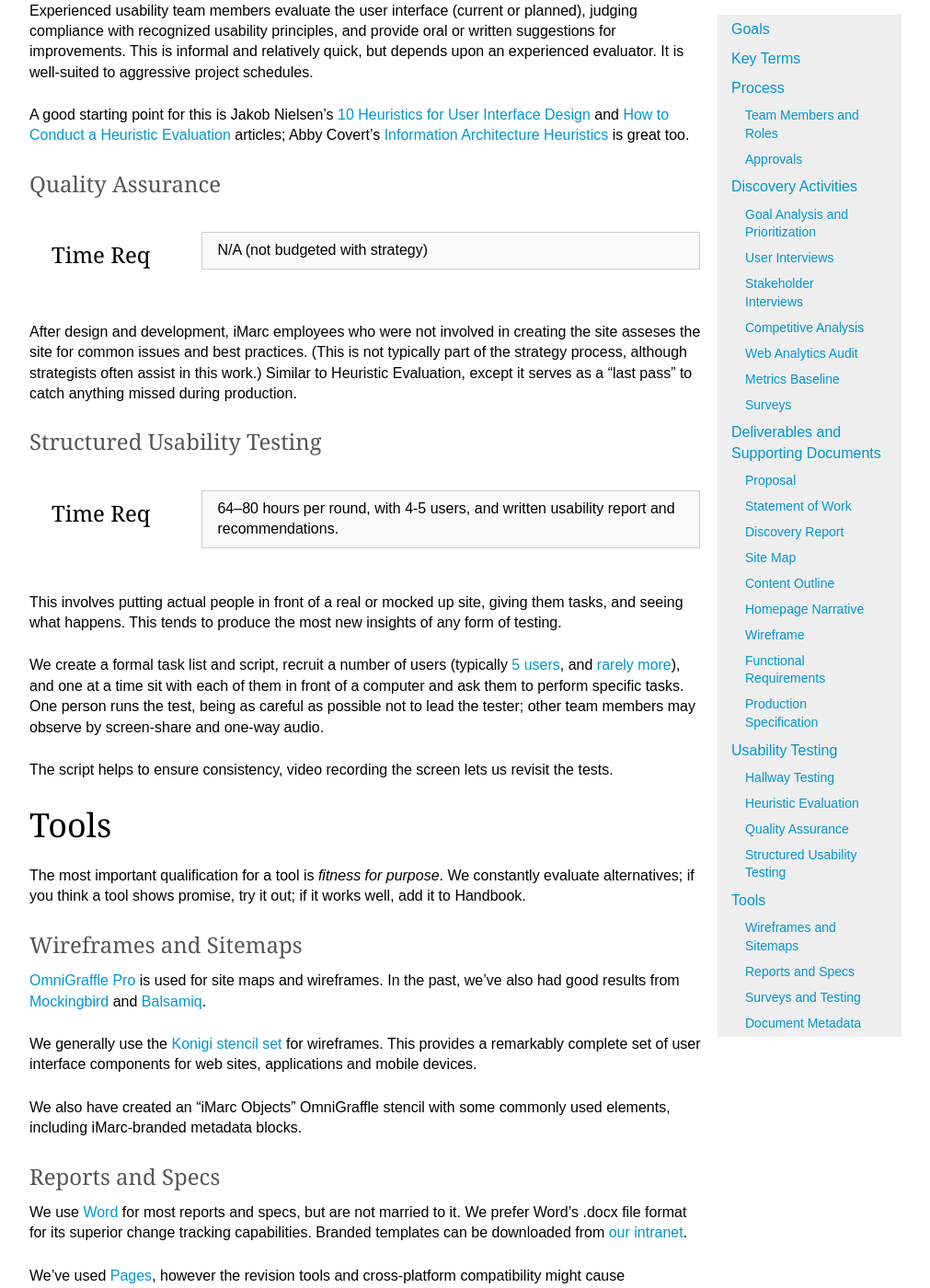
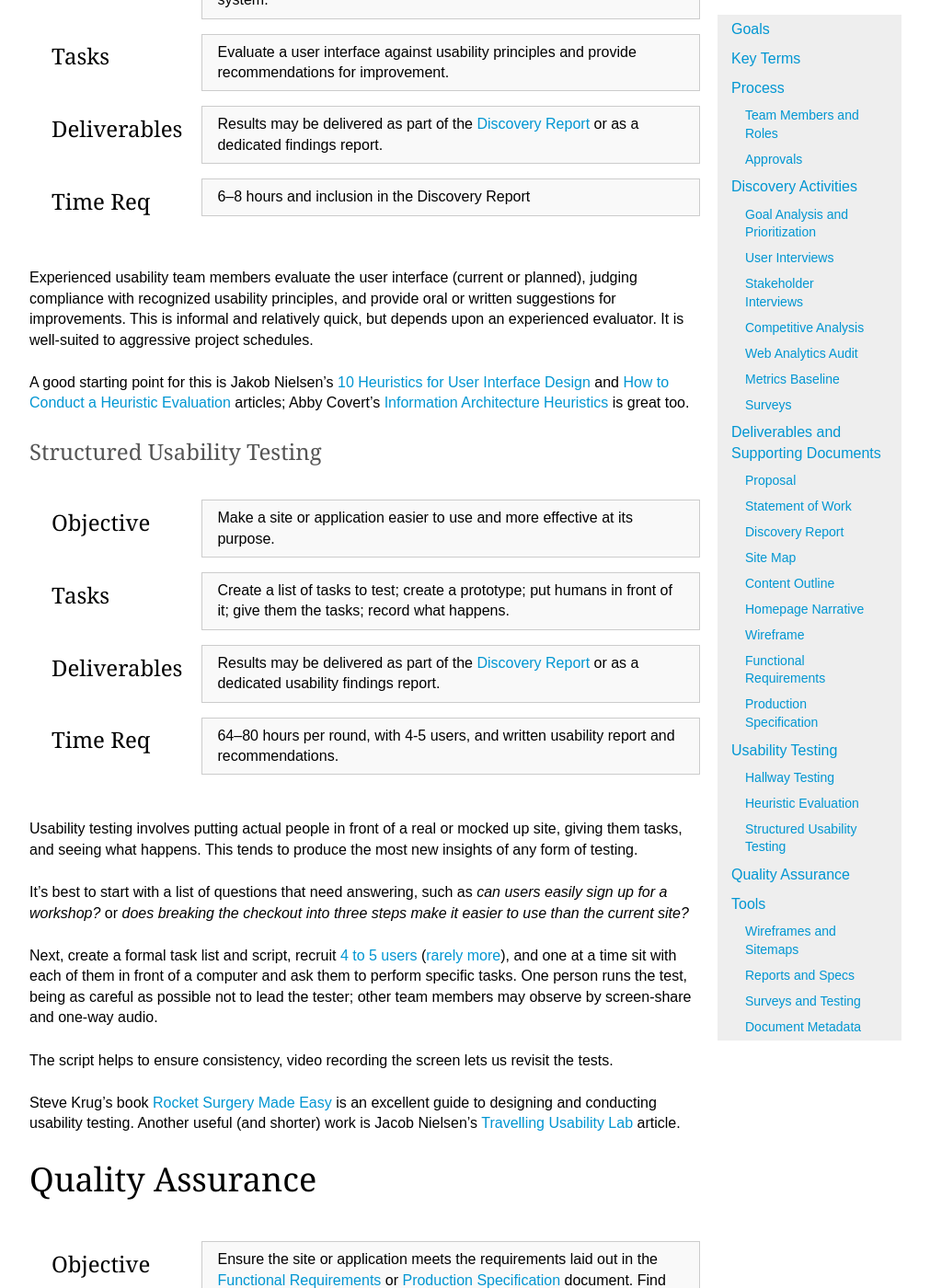
Before and after one commit to imarc/handbook, a Jekyll site: the page built from strategy.markdown, in a window 1280 px wide and 1400 px high, scrolled down 14299 px. Shown: the whole window at 92% size, without its empty margins (134-1145 px from the left). Built offline with Jekyll 4.4.1, drawn with Linux system fonts in a browser that asks for light colours; nearby versions of some CDN libraries; some web fonts are replaced; some of the changed text lies outside the part shown.

Commit message:
Expanded Usability Testing content; moved QA to own section
Full set of Objective/Task/Deliverables/Time added to usability testing
entries. QA isn't quite the same, so moved it to own section. Keep or
remove?

```diff
--- a/strategy.markdown
+++ b/strategy.markdown
@@ -437,27 +437,40 @@ Like a Functional Requirements document, it's created by a Strategy team in clos
 
 ## Usability Testing
 
-Goal
-:	Find out what works by asking *real people* to try it. Can be used to improve existing systems, or while developing new ones.
+The best way to find out what does or does not work well is by asking *real people* to try it.
 
-Deliverables
-:	Results may be delivered as part of the [Discovery Report](#DiscoveryReport) or as a dedicated findings report.
-
-Time Req
-:	See test types, below.
-
-We engage in several types of testing. In order of increasing rigorousness (and time, effort and cost):
+Usability testing can be used to improve existing systems, or while developing new ones. We engage in several types of testing.
 
 
 ### Hallway Testing
 
+Objective
+:	Answer simple usability questions quickly and cheaply.
+
+Tasks
+: Recruit a passer-by and ask them to do a specific task.
+
+Deliverables
+:	N/A; conducted during design or development as needed.
+
 Time Req
 :	0\.5 hours per task per person
 
-During design or development, pull in a passer-by and ask them to do a task. This is informal, easy, cheap, fast, and not very rigorous. It answers simple questions quickly.
+[Hallway testing](http://en.wikipedia.org/wiki/Usability_testing#Hallway_testing) is informal, easy, cheap, fast, and not very rigorous. It answers simple questions quickly.
+
+See also [Hallway usability testing: How much of the UI do you actually make functional?](http://stackoverflow.com/questions/1864212/hallway-usability-testing-how-much-of-the-ui-do-you-actually-make-functional) at Stack Overflow.
 
 
 ### Heuristic Evaluation
+
+Objective
+:	Create oral or written suggestions for improvements in a design or system.
+
+Tasks
+: Evaluate a user interface against usability principles and provide recommendations for improvement.
+
+Deliverables
+:	Results may be delivered as part of the [Discovery Report](#DiscoveryReport) or as a dedicated findings report.
 
 Time Req
 :	6–8 hours and inclusion in the Discovery Report
@@ -467,24 +480,49 @@ Experienced usability team members evaluate the user interface (current or plann
 A good starting point for this is Jakob Nielsen's [10 Heuristics for User Interface Design](http://www.nngroup.com/articles/ten-usability-heuristics/) and [How to Conduct a Heuristic Evaluation](http://www.nngroup.com/articles/how-to-conduct-a-heuristic-evaluation/) articles; Abby Covert's [Information Architecture Heuristics](http://www.slideshare.net/AbbyCovert/information-architecture-heuristics) is great too.
 
 
-### Quality Assurance
+### Structured Usability Testing
+
+Objective
+:	Make a site or application easier to use and more effective at its purpose.
+
+Tasks
+: Create a list of tasks to test; create a prototype; put humans in front of it; give them the tasks; record what happens.
+
+Deliverables
+:	Results may be delivered as part of the [Discovery Report](#DiscoveryReport) or as a dedicated usability findings report.
+
+Time Req
+:	64–80 hours per round, with 4-5 users, and written usability report and recommendations.
+
+Usability testing involves putting actual people in front of a real or mocked up site, giving them tasks, and seeing what happens. This tends to produce the most new insights of any form of testing.
+
+It's best to start with a list of questions that need answering, such as *can users easily sign up for a workshop?* or *does breaking the checkout into three steps make it easier to use than the current site?*
+
+Next, create a formal task list and script, recruit [4 to 5 users](http://www.nngroup.com/articles/why-you-only-need-to-test-with-5-users/) ([rarely more](http://www.nngroup.com/articles/how-many-test-users/)), and one at a time sit with each of them in front of a computer and ask them to perform specific tasks. One person runs the test, being as careful as possible not to lead the tester; other team members may observe by screen-share and one-way audio.
+
+The script helps to ensure consistency, video recording the screen lets us revisit the tests.
+
+Steve Krug's book [Rocket Surgery Made Easy]() is an excellent guide to designing and conducting usability testing. Another useful (and shorter) work is Jacob Nielsen's [Travelling Usability Lab](http://www.nngroup.com/articles/traveling-usability-lab/) article.
+
+
+
+## Quality Assurance
+
+Objective
+:	Ensure the site or application meets the requirements laid out in the [Functional Requirements](#FunctionalRequirements) or [Production Specification](#ProductionSpecification) document. Find bugs.
+
+Tasks
+: Test every function described in the requirements or spec against expected behavior, and make sure the required content is present and correct.
+
+Deliverables
+:	Issues should be entered as tickets in iMarc's [Workshop](https://workshop.imarc.net). The Producer will traffic them.
 
 Time Req
 :	N/A (not budgeted with strategy)
 
-After design and development, iMarc employees who were not involved in creating the site asseses the site for common issues and best practices. (This is not typically part of the strategy process, although strategists often assist in this work.) Similar to Heuristic Evaluation, except it serves as a "last pass" to catch anything missed during production.
+After design and development, before launch, iMarc employees who were not involved in creating the site assess the site for compliance with the project requirements, for general bugs, and for usability issues.
 
-
-### Structured Usability Testing
-
-Time Req
-:	64–80 hours per round, with 4-5 users, and written usability report and recommendations.
-
-This involves putting actual people in front of a real or mocked up site, giving them tasks, and seeing what happens. This tends to produce the most new insights of any form of testing.
-
-We create a formal task list and script, recruit a number of users (typically [5 users](http://www.nngroup.com/articles/why-you-only-need-to-test-with-5-users/), and [rarely more](http://www.nngroup.com/articles/how-many-test-users/)), and one at a time sit with each of them in front of a computer and ask them to perform specific tasks. One person runs the test, being as careful as possible not to lead the tester; other team members may observe by screen-share and one-way audio.
-
-The script helps to ensure consistency, video recording the screen lets us revisit the tests.
+QA serves as a "last pass" to catch anything missed during production.
 
 
 
```
